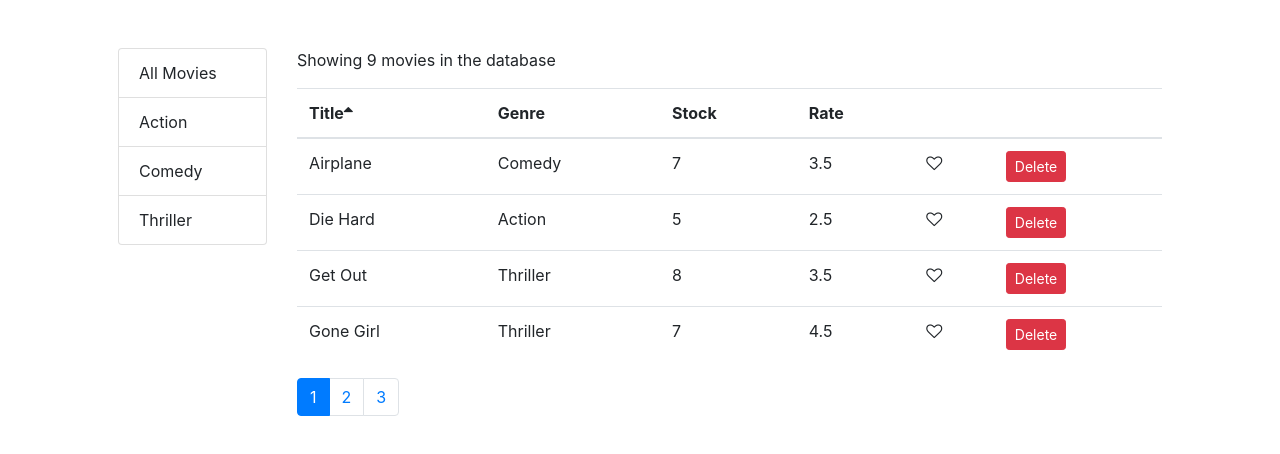
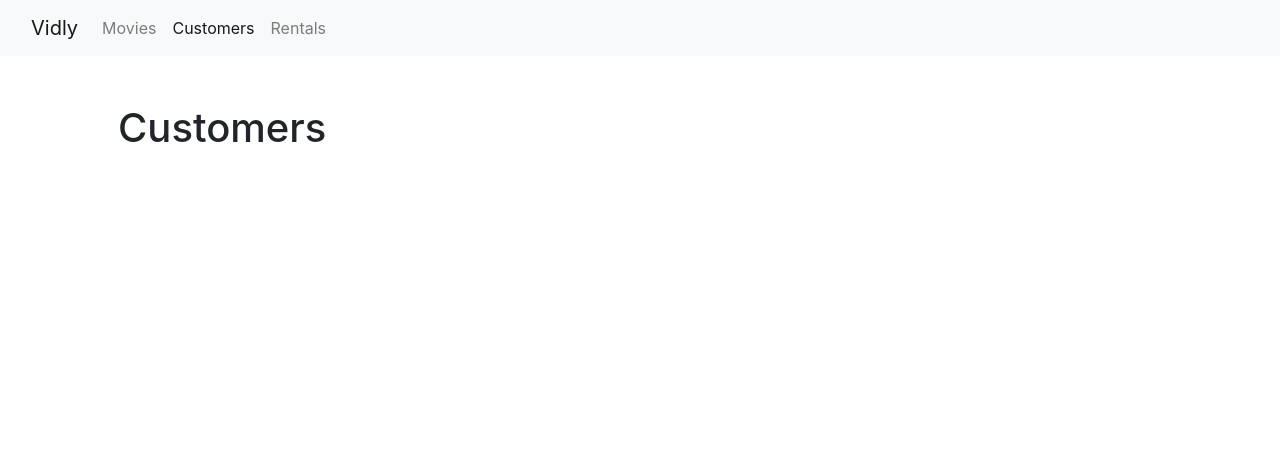
Before and after one commit to uktamjon-komilov/reactVidlyApp, a React (Create React App) app: page /customers in a window 1280 px wide. Shown: the top 454 px of the page. Built offline with nearby package versions, Linux system fonts and the light colour scheme.

Commit message:
Navbar implemented

```diff
--- a/package.json
+++ b/package.json
@@ -11,6 +11,7 @@
     "prop-types": "^15.7.2",
     "react": "^17.0.1",
     "react-dom": "^17.0.1",
+    "react-router-dom": "^5.2.0",
     "react-scripts": "4.0.1",
     "sass-loader": "^10.1.1",
     "style-loader": "^2.0.0",
--- a/src/App.js
+++ b/src/App.js
@@ -1,15 +1,29 @@
-import { Component } from 'react';
+import { Component } from "react";
 import React from "react";
-import './App.css';
-import Movies from './components/movies';
+import { Route, Redirect, Switch } from "react-router-dom";
+import "./App.css";
+import Movies from "./components/movies";
+import Customers from "./components/customers";
+import Rentals from "./components/rentals";
+import NotFound from "./components/notFound";
+import NavBar from "./components/navBar";
 
 class App extends Component {
-
-  render(){
+  render() {
     return (
-      <main className="container p-5">
-        <Movies/>
-      </main>
+      <React.Fragment>
+        <NavBar />
+        <main className="container p-5">
+          <Switch>
+            <Route path="/movies" component={Movies} />
+            <Route path="/customers" component={Customers} />
+            <Route path="/rentals" component={Rentals} />
+            <Route path="/notFound" component={NotFound} />
+            <Redirect path="/" exact to="/movies" />
+            <Redirect to="notFound" />
+          </Switch>
+        </main>
+      </React.Fragment>
     );
   }
 }
--- /dev/null
+++ b/src/components/customers.jsx
@@ -0,0 +1,7 @@
+import React from "react";
+
+const Customers = () => {
+  return <h1>Customers</h1>;
+};
+
+export default Customers;
--- /dev/null
+++ b/src/components/navBar.jsx
@@ -0,0 +1,40 @@
+import React from "react";
+import { NavLink, Link } from "react-router-dom";
+
+const NavBar = () => {
+  return (
+    <nav className="navbar navbar-expand-lg navbar-light bg-light">
+      <div className="container-fluid">
+        <Link className="navbar-brand" to="/">
+          Vidly
+        </Link>
+        <button
+          className="navbar-toggler"
+          type="button"
+          data-bs-toggle="collapse"
+          data-bs-target="#navbarNav"
+          aria-controls="navbarNav"
+          aria-expanded="false"
+          aria-label="Toggle navigation"
+        >
+          <span className="navbar-toggler-icon"></span>
+        </button>
+        <div className="collapse navbar-collapse" id="navbarNav">
+          <div className="navbar-nav">
+            <NavLink className="nav-item nav-link" to="/movies">
+              Movies
+            </NavLink>
+            <NavLink className="nav-item nav-link" to="/customers">
+              Customers
+            </NavLink>
+            <NavLink className="nav-item nav-link" to="/rentals">
+              Rentals
+            </NavLink>
+          </div>
+        </div>
+      </div>
+    </nav>
+  );
+};
+
+export default NavBar;
--- /dev/null
+++ b/src/components/notFound.jsx
@@ -0,0 +1,7 @@
+import React from "react";
+
+const NotFound = () => {
+  return <h1>Not Found</h1>;
+};
+
+export default NotFound;
--- /dev/null
+++ b/src/components/rentals.jsx
@@ -0,0 +1,7 @@
+import React from "react";
+
+const Rentals = () => {
+  return <h1>Rentals</h1>;
+};
+
+export default Rentals;
```
Also changed, not shown: src/components/moviesForm.jsx (added, +7 -0 lines), src/index.js (+11 -10 lines), 2 other files (tests, documents, lock files or other folders).
